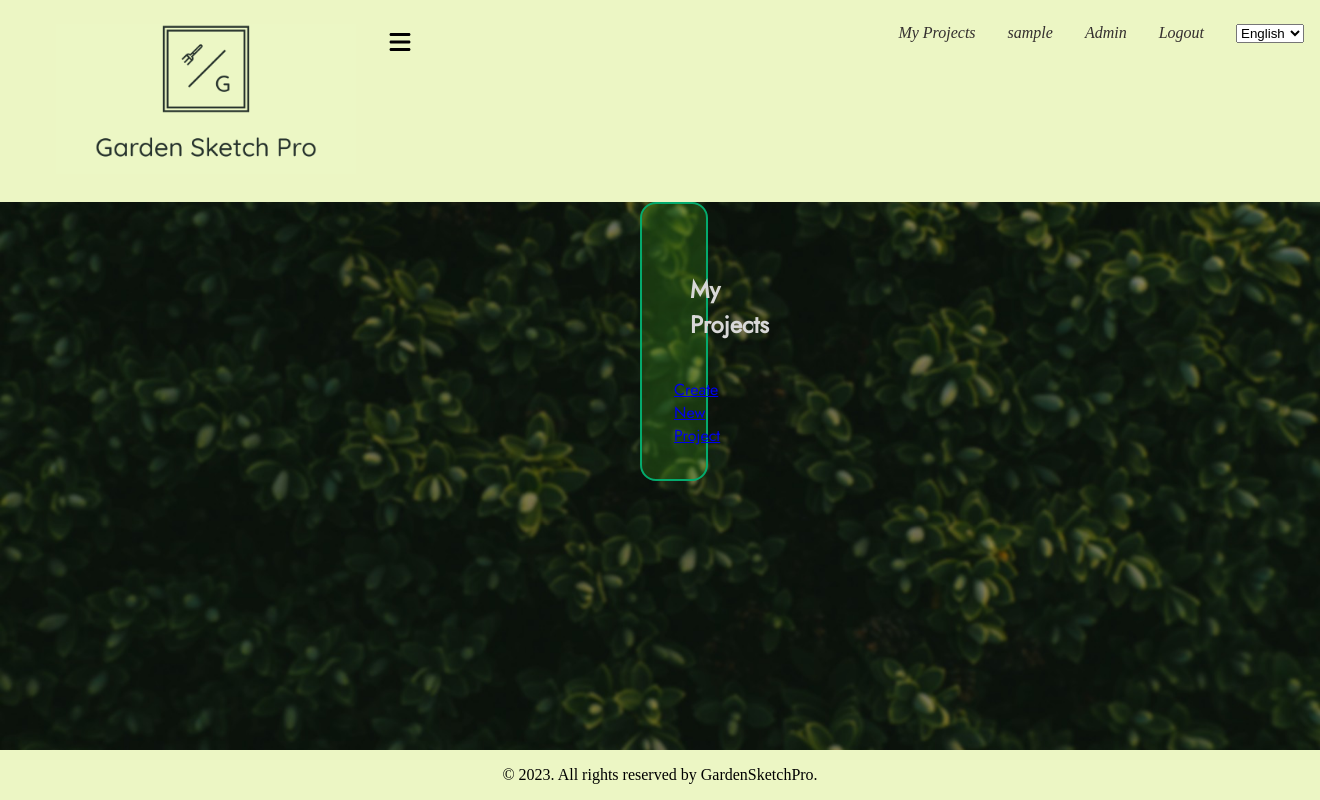
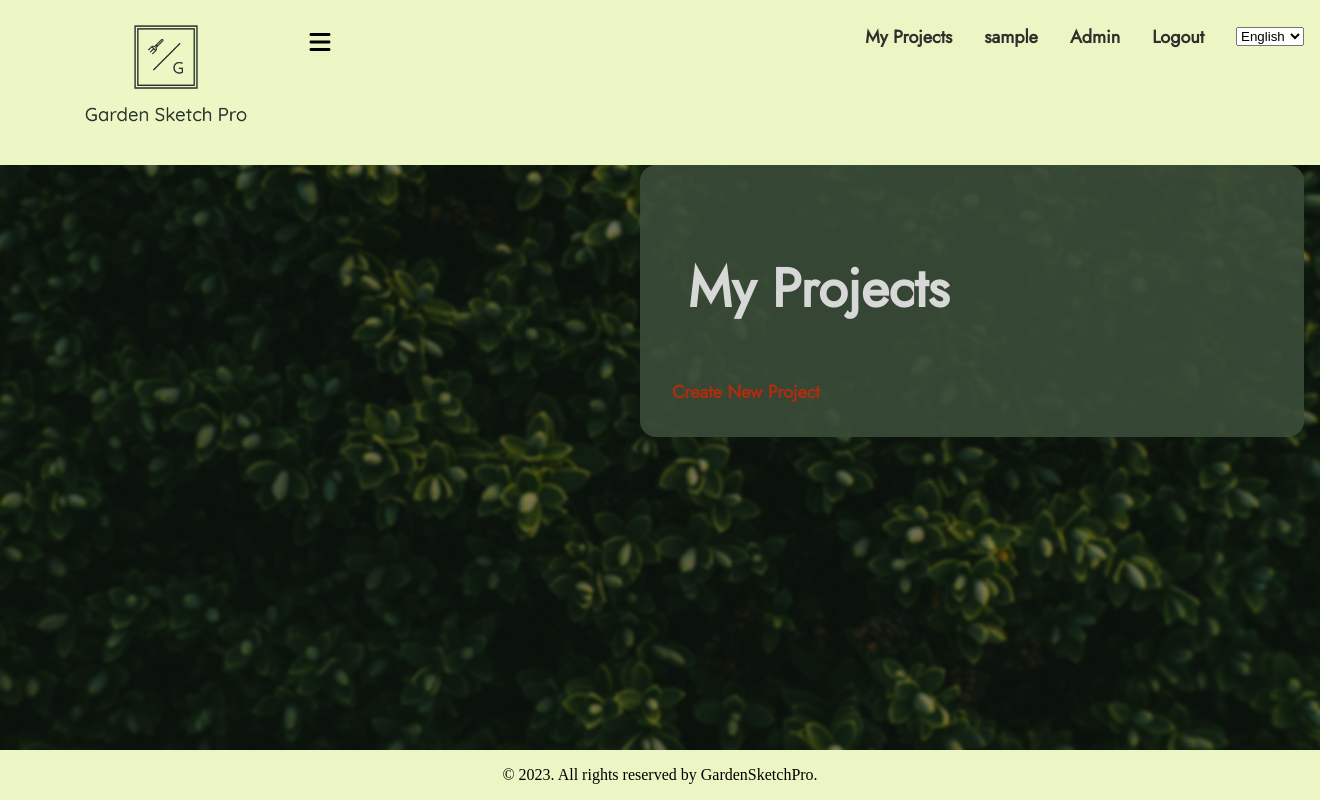
Before and after one commit to JuliusButkus/GardenSketch, a Django app: page /projects/ in a window 1320 px wide. Run offline with Django 4.2, Linux system fonts and the light colour scheme; the visitor is signed in with stand-in values (Sample User, id 1); data that the repository does not hold is empty.

Commit message:
css korekcijos

```diff
--- a/gardensketch/gardenplaner/static/css/base_style.css
+++ b/gardensketch/gardenplaner/static/css/base_style.css
@@ -21,19 +21,42 @@ main {
     color: #d8d8d8
 }
 div.main-content {
-    border: #04AA6D 2px solid;
-    background-color: rgba(68, 167, 35, 0.25);
+    /* border: #04AA6D 2px solid; */
+    background-color: rgb(58, 77, 57, 0.9);
     border-radius: 1rem;
     padding: 2rem;
     margin-left: 40rem;
     margin-right: 40rem;
-    font-family: Jost;
+    font-family: 'Jost', sans-serif;
+    font-size: medium;
+    min-width: 600px;
+    max-width: 1000px;
+}
+a {
+    text-decoration: none;
+    color: rgb(170, 46, 15);
+    font-family: 'Jost', sans-serif;
+    font-size: large;
+    font-weight: 600;
+}
+a:hover {
+    color: rgb(255, 94, 0);
+    text-decoration: underline;
+}
 
-
+div.card-body {
+    display: block;
+    flex: 3;
+    flex-wrap: wrap;
+    flex-direction: column;
+    align-items: left;
+    background-color: rgb(79, 111, 82);
+    border-radius: 1rem;
+    padding: 2rem;
 
 }
 img.logo {
-    height: 150px;
+    height: 110px;
     width: auto;
 }
 img.title {
@@ -49,8 +72,7 @@ header, footer {
 header {
     background-color: #ECF6C4;
     color: rgb(4, 56, 30);
-    font-family: Jost sans-serif;
-    font-style: italic;
+    font-family: 'Jost', sans-serif;
     font-weight: 400;
 }
 footer {
@@ -81,9 +103,13 @@ h1, h2, h3 {
 }
 h1 {
     font-size: 54px;
+    text-align: left;
 }
 h3 {
     font-size: 24px;
+}
+li {
+    list-style-type: none;
 }
 li.spacer {
     flex: 1;
--- a/gardensketch/gardenplaner/templates/gardenplaner/my_projects.html
+++ b/gardensketch/gardenplaner/templates/gardenplaner/my_projects.html
@@ -5,7 +5,7 @@
 <div class="container">
   <div class="content">
     <div class="main-content">
-      <h2>My Projects</h2>
+      <h1>My Projects</h1>
         <div class="mb-3">
           <a href="{% url 'create_project' %}" class="btn btn-success">Create New Project</a>
         </div>
```
Also changed, not shown: gardensketch/gardenplaner/templates/gardenplaner/project_detail.html (+12 -10 lines).
